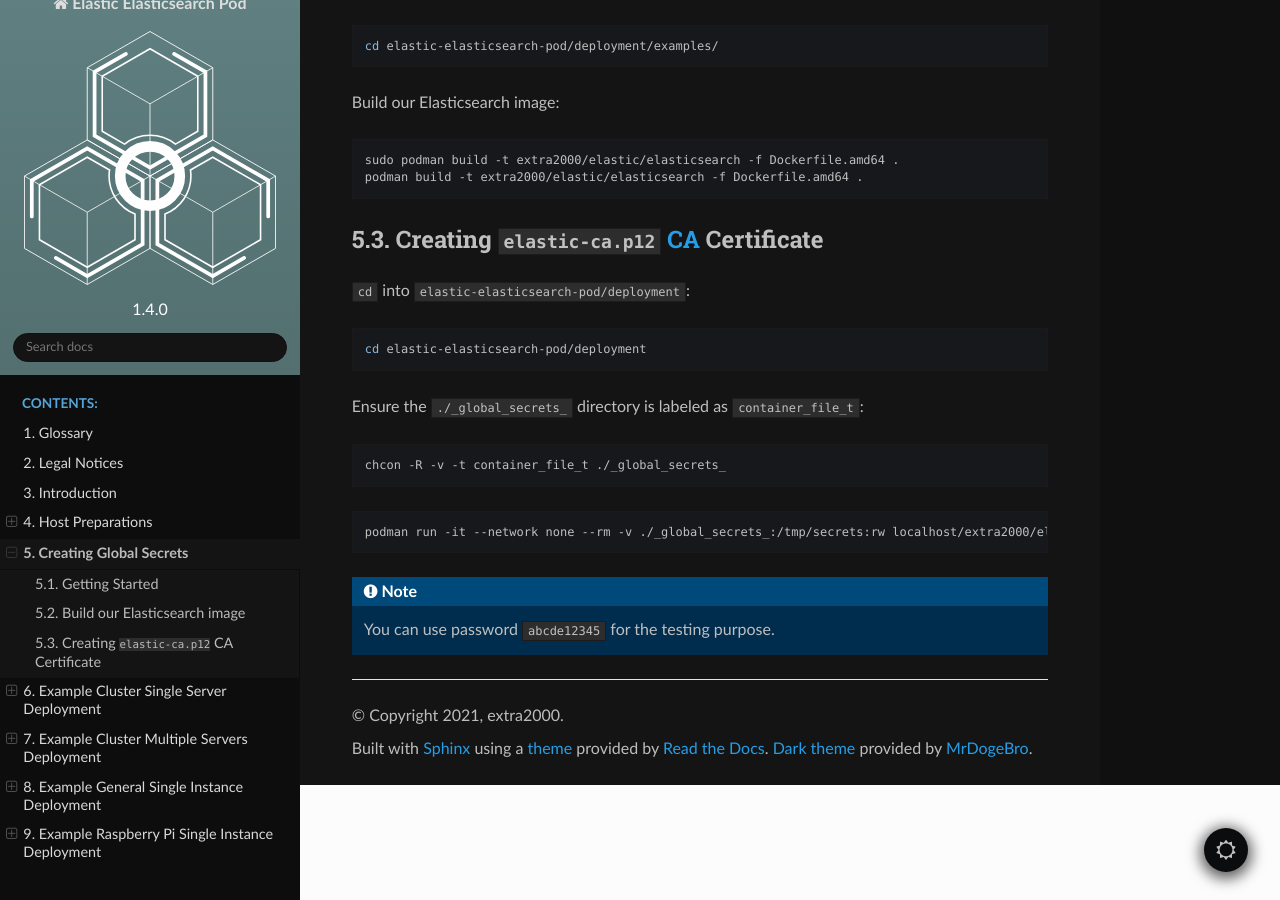
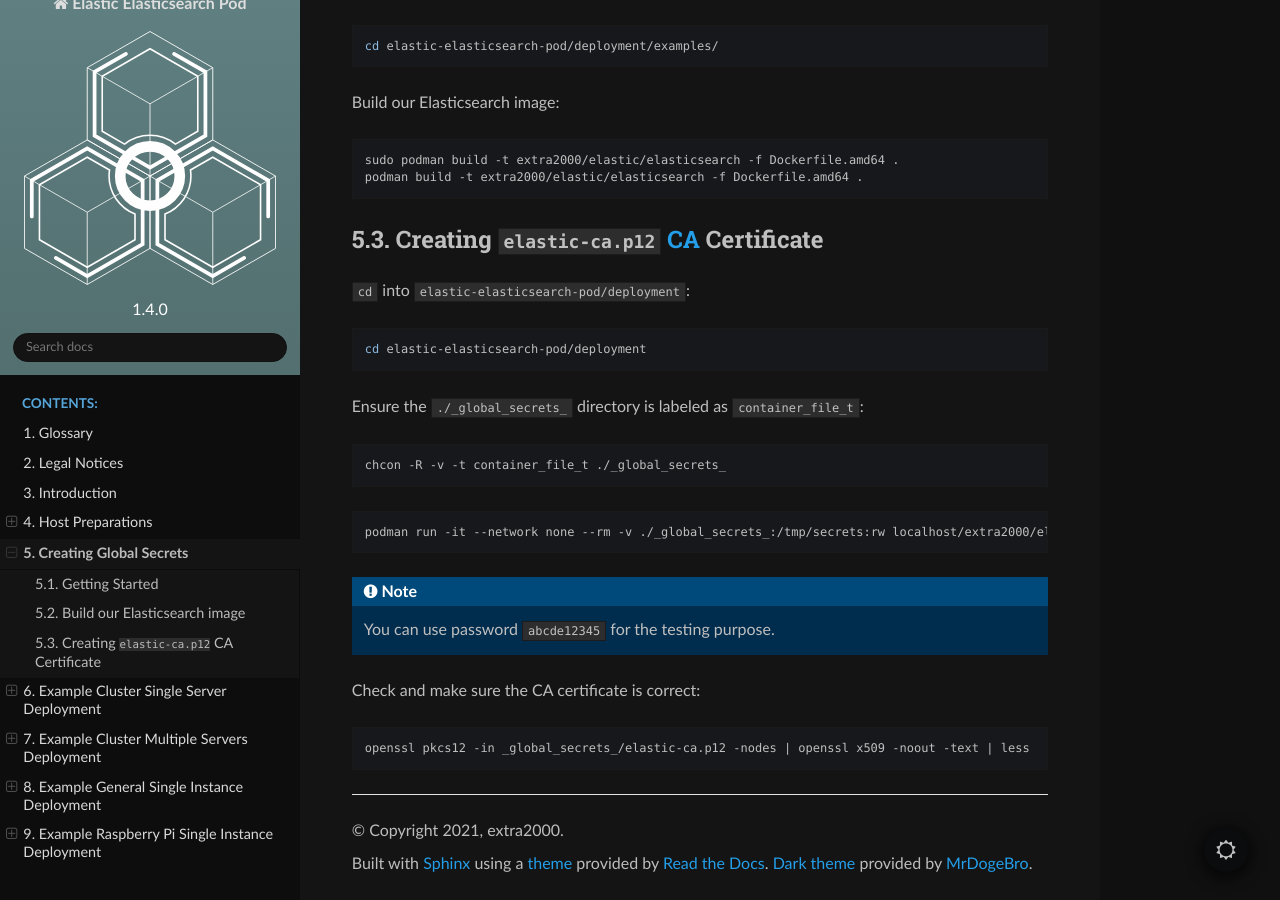
Before and after one commit to extra2000/elastic-elasticsearch-pod, a Sphinx documentation site: the page built from docs/source/creating_global_secrets.rst, in a window 1280 px wide and 900 px high, scrolled down 530 px. Built offline with Sphinx 7.4.7 and the Read the Docs theme 2.0.0, drawn with Linux system fonts in a browser that asks for light colours.

Commit message:
docs(global-secrets): add instruction to check CA certificate

```diff
--- a/docs/source/creating_global_secrets.rst
+++ b/docs/source/creating_global_secrets.rst
@@ -56,3 +56,9 @@
 .. note::
 
     You can use password ``abcde12345`` for the testing purpose.
+
+Check and make sure the CA certificate is correct:
+
+.. code-block:: bash
+
+    openssl pkcs12 -in _global_secrets_/elastic-ca.p12 -nodes | openssl x509 -noout -text | less
```
